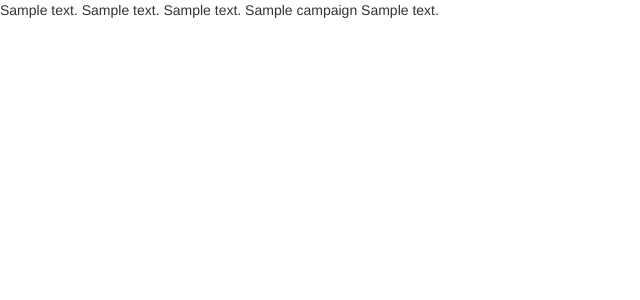
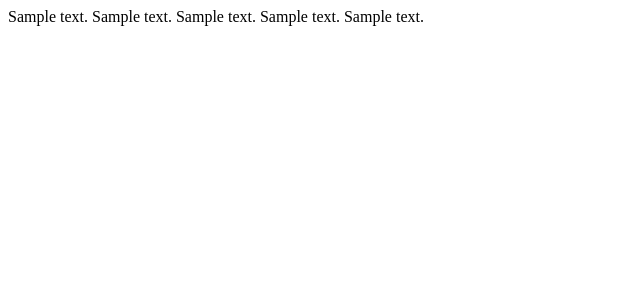
Before and after one commit to bwh91/campaign, a Python web app: template templates/campaign/campaign_detail.html in a window 1280 px wide. Shown: the top 300 px of the page, without its empty margins (0-640 px from the left). Run offline with Jinja, Linux system fonts and the light colour scheme; the template is opened without the code that fills it: most values are stand-ins (such as "Sample title", 1, 10 or a date in 2020); some libraries are stand-ins or nearby versions.

Commit message:
renamed model headers to head

```diff
--- a/admin.py
+++ b/admin.py
@@ -1,7 +1,7 @@
 from django.contrib import admin
-from . models import Header, Footer, Sidebar, Campaign, Hero
+from . models import Head, Footer, Sidebar, Campaign, Hero
 # Register your models here.
 
-@admin.register(Header, Footer, Sidebar, Campaign, Hero)
+@admin.register(Head, Footer, Sidebar, Campaign, Hero)
 class PostAdmin(admin.ModelAdmin):
     pass
--- a/templates/base.html
+++ b/templates/base.html
@@ -1,14 +1,13 @@
 <!DOCTYPE html>
 <html lang="en">
     <head>
-        <link rel="stylesheet" href="//maxcdn.bootstrapcdn.com/bootstrap/3.3.7/css/bootstrap.min.css"/>
-
-        <script type="text/javascript" src="//ajax.googleapis.com/ajax/libs/jquery/2.1.1/jquery.min.js"></script>
-        <script type="text/javascript" src="//maxcdn.bootstrapcdn.com/bootstrap/3.2.0/js/bootstrap.min.js"></script>
         {% block head %}{% endblock %}
     </head>
     <body>
-      {% block navigation %}{% endblock %}
+      {% block hero %}{% endblock %}
       {% block content %}{% endblock %}
+      {% block sidebar %}{% endblock %}
+      {% block footer %}{% endblock %}
+
     </body>
 </html>
--- a/templates/campaign/campaign_detail.html
+++ b/templates/campaign/campaign_detail.html
@@ -1,9 +1,21 @@
 {% extends 'base.html' %}
 
+{% block head %}
+  {{ campaign.header.content|safe }}
+{% endblock %}
+
+{% block hero %}
+  {{ campaign.hero.content|safe }}
+{% endblock %}
+
 {% block content %}
-{{ campaign.header.content }}
-{{ campaign.footer.content }}
-{{ campaign.sidebar.content }}
-{{ campaign.title }}
-{{ campaign.body }}
+  {{ campaign.body|safe }}
 {% endblock %}
+
+{% block sidebar %}
+  {{ campaign.sidebar.content|safe }}
+{% endblock %}
+
+{% block footer %}
+  {{ campaign.footer.content|safe }}
+{% endblock %}
```
Also changed, not shown: models.py (+5 -2 lines), migrations/0003_auto_20161010_0648.py (added), 1 other file.
